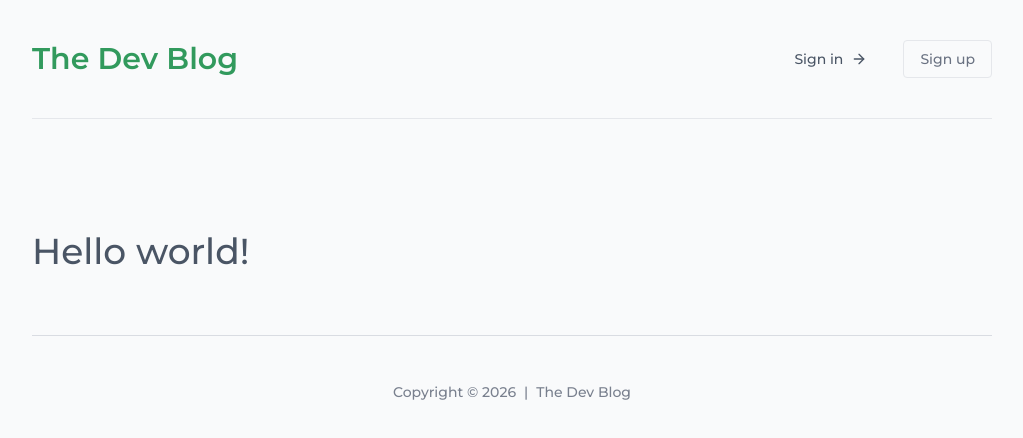
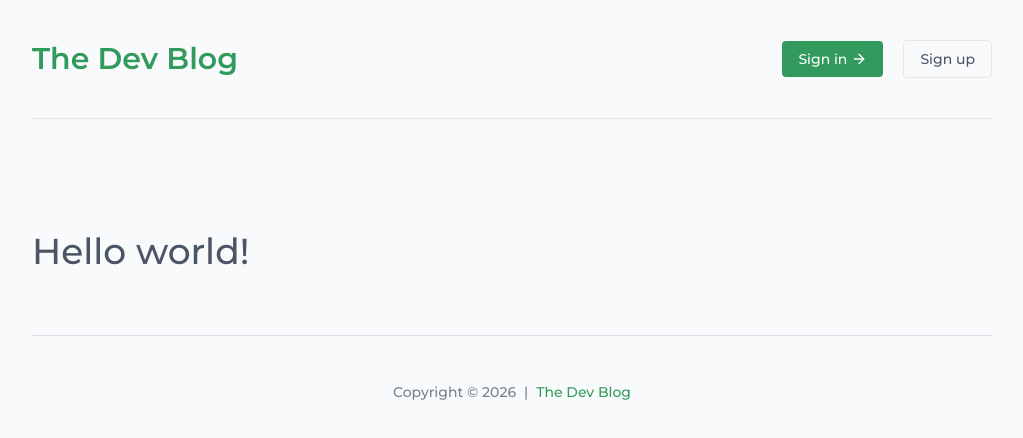
Before and after one commit to araujokevin/dev-blog-platform, a Next.js app: page /post in a window 1280 px wide. Shown: the top 438 px of the page, without its empty margins (128-1151 px from the left). Built offline with nearby package versions, Linux system fonts and the light colour scheme.

Commit message:
feat(ui): add reusable Button and UiLink components

```diff
--- /dev/null
+++ b/src/components/ui/Button/index.tsx
@@ -0,0 +1,81 @@
+import clsx from "clsx";
+import type { ButtonHTMLAttributes, ReactNode } from "react";
+import type { LucideIcon } from "lucide-react";
+
+type ButtonVariant = "default" | "outline" | "ghost";
+type ButtonColor = "primary" | "neutral";
+type IconPosition = "left" | "right";
+
+type ButtonProps = ButtonHTMLAttributes<HTMLButtonElement> & {
+  variant?: ButtonVariant;
+  color?: ButtonColor;
+  icon?: LucideIcon;
+  iconPosition?: IconPosition;
+  iconSize?: number;
+  children?: ReactNode;
+};
+
+const variantClasses: Record<ButtonVariant, string> = {
+  default: "border border-transparent",
+  outline: "border bg-transparent",
+  ghost: "border border-transparent bg-transparent",
+};
+
+const colorClasses: Record<ButtonColor, Record<ButtonVariant, string>> = {
+  primary: {
+    default:
+      "bg-green-700/80 text-white hover:bg-green-800 focus-visible:ring-green-700/40",
+    outline:
+      "border-green-700/40 text-green-700 hover:bg-green-50 focus-visible:ring-green-700/30",
+    ghost: "text-green-700 hover:bg-green-50 focus-visible:ring-green-700/30",
+  },
+  neutral: {
+    default:
+      "bg-gray-700 text-white hover:bg-gray-800 focus-visible:ring-gray-700/40",
+    outline:
+      "border-gray-300 text-gray-600 hover:bg-gray-100 focus-visible:ring-gray-400/30",
+    ghost: "text-gray-600 hover:bg-gray-100 focus-visible:ring-gray-400/30",
+  },
+};
+
+export function Button({
+  variant = "default",
+  color = "primary",
+  icon: Icon,
+  iconPosition = "left",
+  iconSize = 16,
+  children,
+  className,
+  disabled,
+  type = "button",
+  ...props
+}: ButtonProps) {
+  const iconOnly = !children && Icon;
+
+  return (
+    <button
+      type={type}
+      disabled={disabled}
+      className={clsx(
+        "inline-flex items-center justify-center gap-2 rounded px-4 py-2 text-sm font-medium transition",
+        "focus-visible:outline-none focus-visible:ring-2 focus-visible:ring-offset-1",
+        "disabled:cursor-not-allowed disabled:opacity-60",
+        iconOnly && "p-2",
+        variantClasses[variant],
+        colorClasses[color][variant],
+        className,
+      )}
+      {...props}
+    >
+      {Icon && iconPosition === "left" ? (
+        <Icon size={iconSize} aria-hidden="true" />
+      ) : null}
+
+      {children}
+
+      {Icon && iconPosition === "right" ? (
+        <Icon size={iconSize} aria-hidden="true" />
+      ) : null}
+    </button>
+  );
+}
--- a/src/components/ui/Footer/index.tsx
+++ b/src/components/ui/Footer/index.tsx
@@ -1,5 +1,5 @@
 import clsx from "clsx";
-import Link from "next/link";
+import { UiLink } from "../UiLink";
 
 export function Footer() {
   return (
@@ -17,9 +17,9 @@ export function Footer() {
         )}
       >
         <span> Copyright &copy; {new Date().getFullYear()}</span> |
-        <Link href="/" className="hover:underline">
+        <UiLink href="/" variant="default" className="hover:underline">
           The Dev Blog
-        </Link>
+        </UiLink>
       </p>
     </footer>
   );
--- a/src/components/ui/Header/index.tsx
+++ b/src/components/ui/Header/index.tsx
@@ -1,6 +1,6 @@
 import clsx from "clsx";
 import { ArrowRightIcon } from "lucide-react";
-import Link from "next/link";
+import { UiLink } from "../UiLink";
 
 export function Header() {
   return (
@@ -19,35 +19,18 @@ export function Header() {
           "md:text-3xl/tight md:py-10",
         )}
       >
-        <Link href="/">The Dev Blog </Link>
+        <UiLink href="/" variant="default">
+          The Dev Blog{" "}
+        </UiLink>
       </h1>
 
       <div className="flex items-center gap-5">
-        <button
-          className={clsx(
-            "flex items-center gap-2",
-            "py-2 px-4",
-            "rounded",
-            "cursor-pointer",
-            "text-sm",
-            "text-gray-600",
-            "hover:bg-gray-100 transition",
-          )}
-        >
+        <UiLink href="#" variant="primary">
           Sign in <ArrowRightIcon width={16} height={16} />
-        </button>
-        <button
-          className={clsx(
-            "border border-gray-200 rounded",
-            "py-2 px-4",
-            "cursor-pointer",
-            "text-sm",
-            "text-gray-500",
-            "hover:bg-gray-100 transition",
-          )}
-        >
+        </UiLink>
+        <UiLink href="/register" variant="ghost">
           Sign up
-        </button>
+        </UiLink>
       </div>
     </header>
   );
--- /dev/null
+++ b/src/components/ui/UiLink/index.tsx
@@ -0,0 +1,48 @@
+import clsx from "clsx";
+import NextLink, { type LinkProps } from "next/link";
+import type { AnchorHTMLAttributes, ReactNode } from "react";
+
+type UiLinkVariant =
+  | "primary"
+  | "ghost"
+  | "default"
+  | "muted"
+  | "underline"
+  | "nav";
+
+type UiLinkProps = LinkProps &
+  Omit<AnchorHTMLAttributes<HTMLAnchorElement>, "href"> & {
+    children: ReactNode;
+    variant?: UiLinkVariant;
+  };
+
+const variantClasses: Record<UiLinkVariant, string> = {
+  primary:
+    "bg-green-700/80 text-white hover:bg-green-800/80 focus-visible:ring-green-700/40 text-sm py-2 px-4",
+  ghost: "border border-gray-200 hover:bg-gray-100 py-2 px-4 text-sm",
+  default: "text-green-700/80 hover:text-green-800",
+  muted: "text-gray-500 hover:text-gray-700",
+  underline:
+    "text-green-700/80 underline underline-offset-4 hover:text-green-800",
+  nav: "text-gray-600 hover:text-green-700/80",
+};
+
+export function UiLink({
+  children,
+  className,
+  variant = "default",
+  ...props
+}: UiLinkProps) {
+  return (
+    <NextLink
+      className={clsx(
+        "inline-flex items-center gap-1 transition  focus-visible:outline-none focus-visible:ring-2 focus-visible:ring-green-700/30 rounded-sm",
+        variantClasses[variant],
+        className,
+      )}
+      {...props}
+    >
+      {children}
+    </NextLink>
+  );
+}
```
